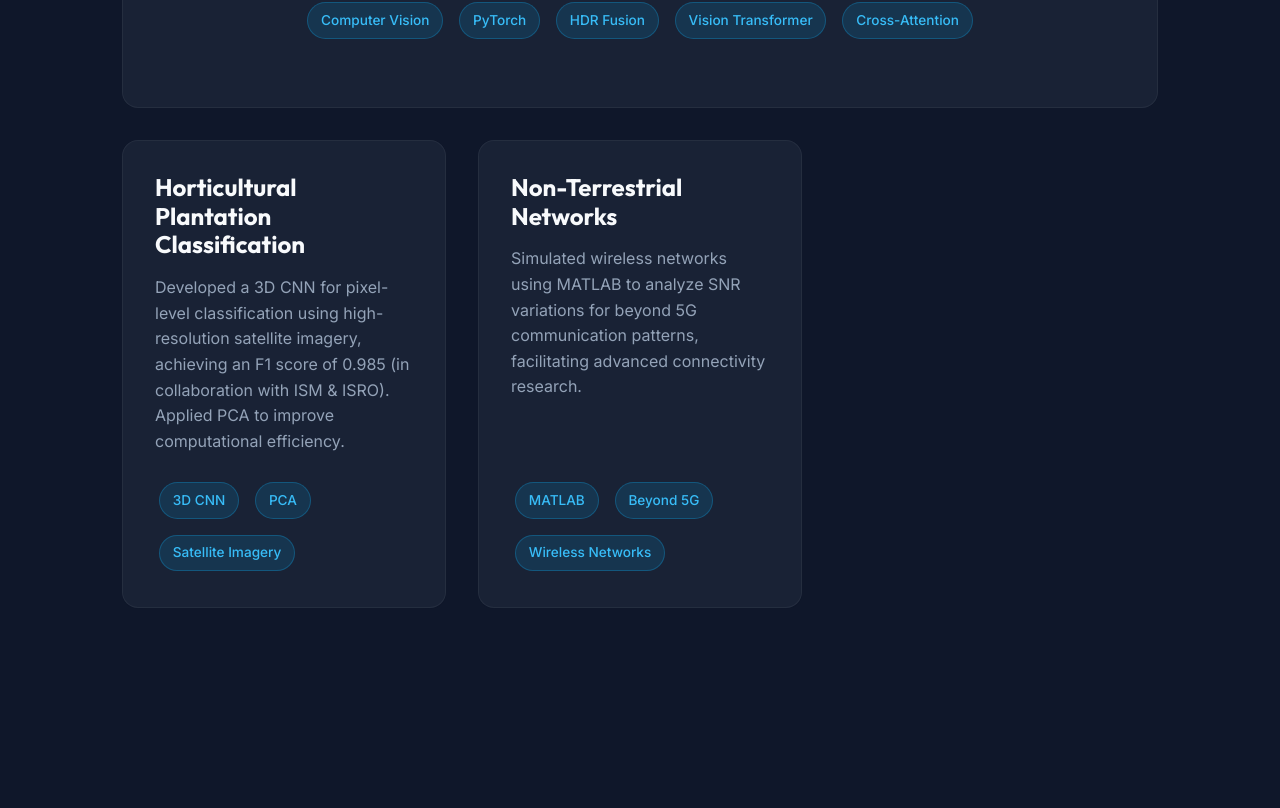
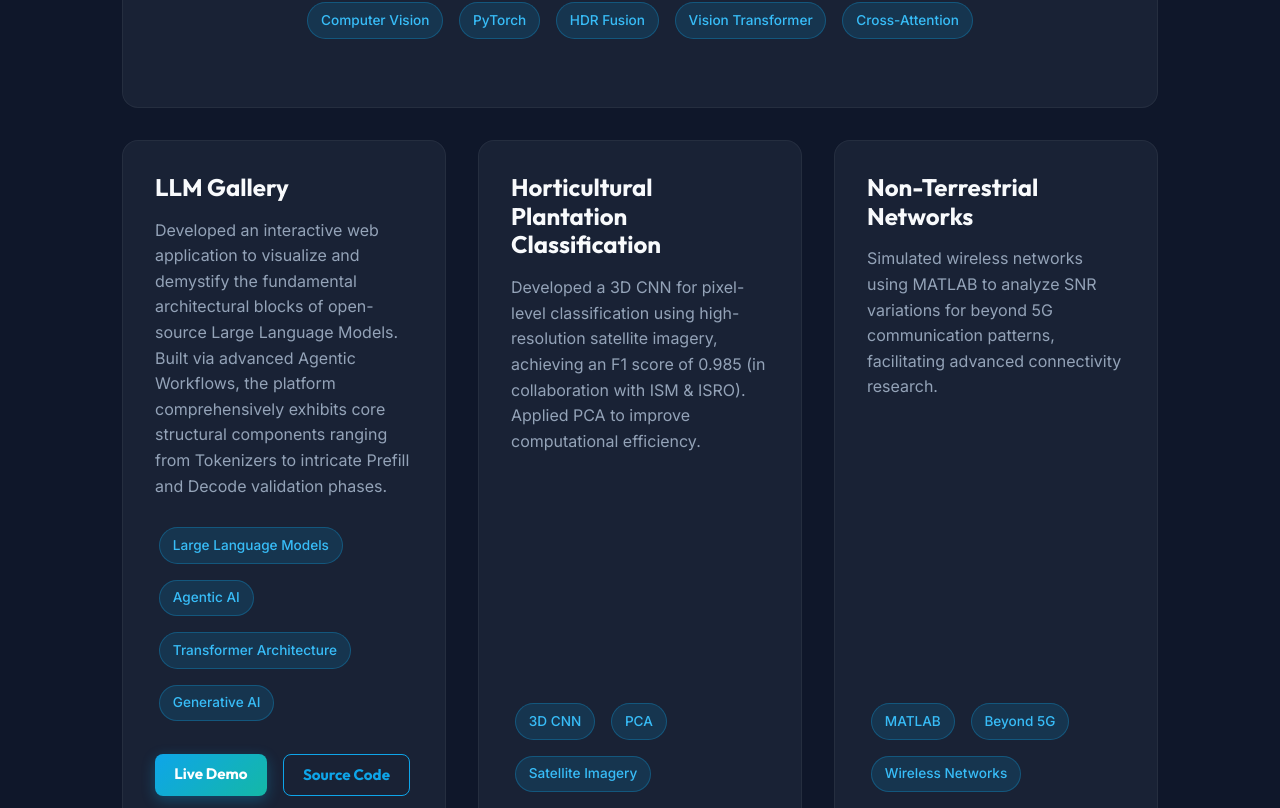
Before and after one commit to PrinceArya/Portfolio, a React (Vite) app: page / in a window 1280 px wide. Shown: the part 4285-5093 px from the top of the page. Built offline with nearby package versions, Linux system fonts and the light colour scheme.

Commit message:
Refine LLM Gallery project card with professional description and project links

```diff
--- a/src/components/Projects.jsx
+++ b/src/components/Projects.jsx
@@ -32,6 +32,27 @@ const Projects = () => {
         {/* Regular Projects */}
         <div className="project-card glass-card">
           <div className="project-content">
+            <h3 className="project-title" style={{ display: 'flex', alignItems: 'center', gap: '0.5rem' }}>
+              LLM Gallery
+            </h3>
+            <p className="project-desc">
+              Developed an interactive web application to visualize and demystify the fundamental architectural blocks of open-source Large Language Models. Built via advanced Agentic Workflows, the platform comprehensively exhibits core structural components ranging from Tokenizers to intricate Prefill and Decode validation phases.
+            </p>
+            <div className="project-tech">
+              <span className="badge">Large Language Models</span>
+              <span className="badge">Agentic AI</span>
+              <span className="badge">Transformer Architecture</span>
+              <span className="badge">Generative AI</span>
+            </div>
+            <div className="project-links" style={{ marginTop: '1.8rem', display: 'flex', gap: '1rem' }}>
+              <a href="https://princearya.github.io/LLM_Gallery/" target="_blank" rel="noopener noreferrer" className="cta-btn" style={{ padding: '0.5rem 1.2rem', fontSize: '0.95rem' }}>Live Demo</a>
+              <a href="https://github.com/PrinceArya/LLM_Gallery" target="_blank" rel="noopener noreferrer" className="cta-btn secondary" style={{ padding: '0.5rem 1.2rem', fontSize: '0.95rem' }}>Source Code</a>
+            </div>
+          </div>
+        </div>
+
+        <div className="project-card glass-card">
+          <div className="project-content">
             <h3 className="project-title">Horticultural Plantation Classification</h3>
             <p className="project-desc">
               Developed a 3D CNN for pixel-level classification using high-resolution satellite imagery, achieving an F1 score of 0.985 (in collaboration with ISM & ISRO). Applied PCA to improve computational efficiency.
```
